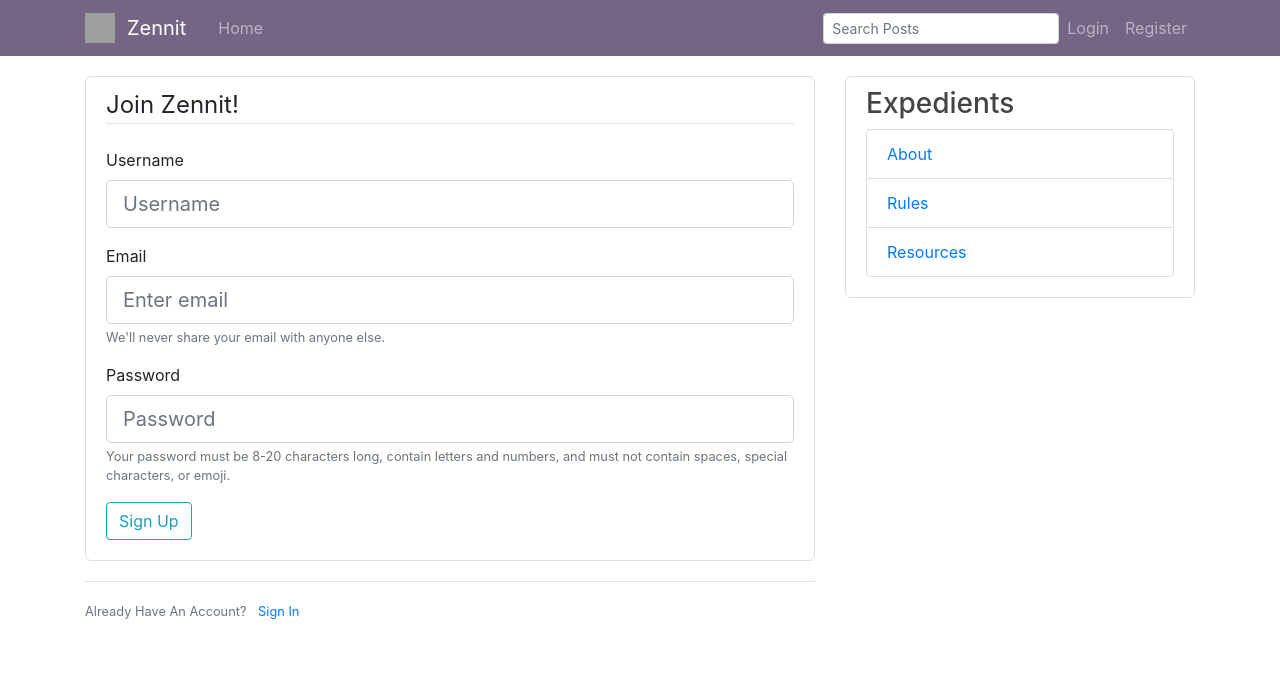
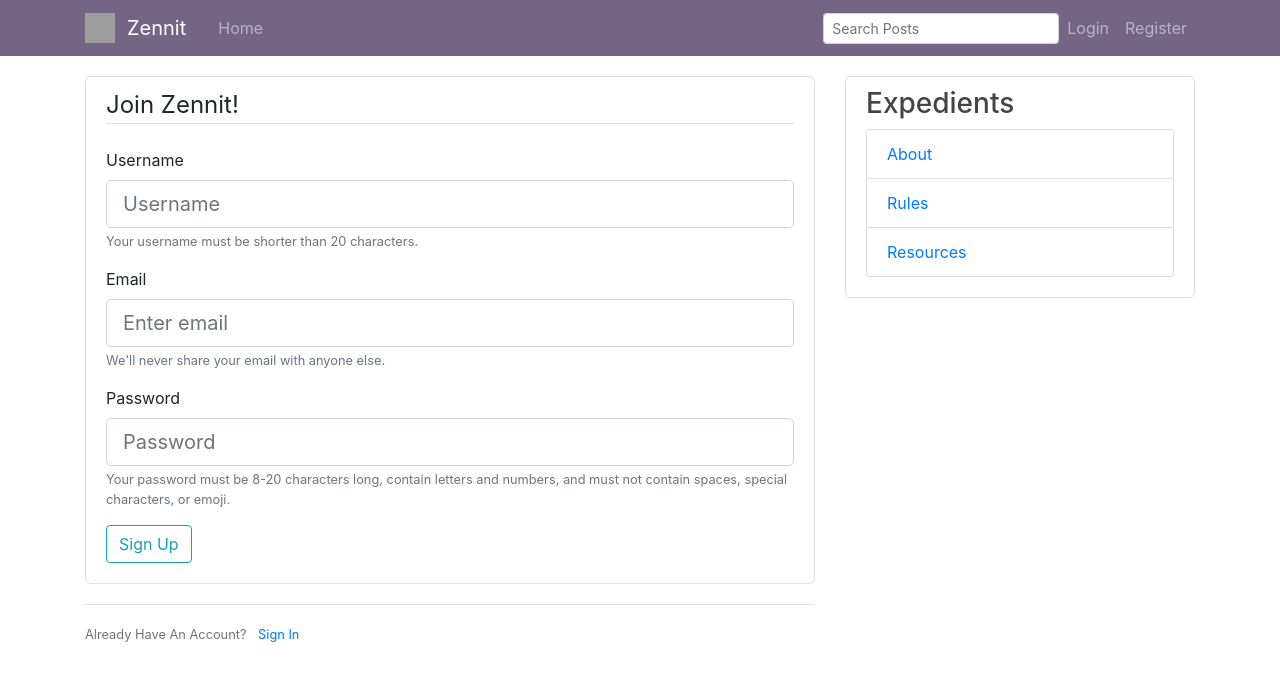
Before and after one commit to royalsaltmerchant/zennit, a React (Create React App) app in the folder frontend/: page /register in a window 1280 px wide. Shown: the top 680 px of the page. Built offline with nearby package versions, Linux system fonts and the light colour scheme; no server answers; grey boxes are pictures that could not be loaded.

Commit message:
message register for username

```diff
--- a/frontend/src/components/register.js
+++ b/frontend/src/components/register.js
@@ -43,6 +43,9 @@ export default function Register(props) {
               size="lg"
               type="username"
               placeholder="Username" />
+            <Form.Text id="passwordHelpBlock" muted>
+                Your username must be shorter than 20 characters.
+            </Form.Text>
           </Form.Group>
 
           <Form.Group controlId="email">
```
